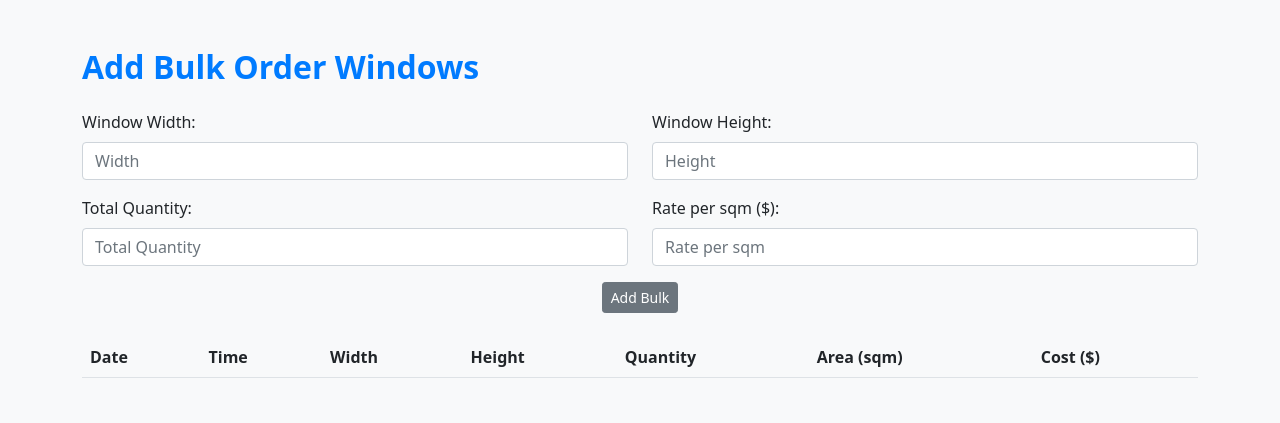
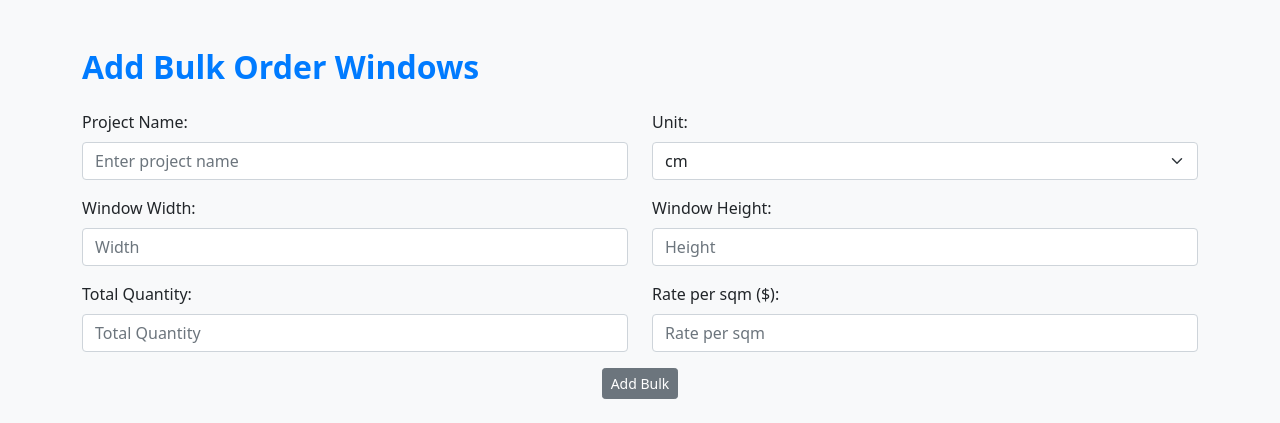
Before and after one commit to Chaitanyspace/Pythontintcal, a Flask app: page /bulk_order in a window 1280 px wide. Shown: the part 56-479 px from the top of the page. Run offline with Flask 3, Linux system fonts and the light colour scheme; lists and menus that the app fills with data are empty; some libraries are stand-ins or nearby versions.

Commit message:
UPDATEDnew

```diff
--- a/static/script.js
+++ b/static/script.js
@@ -1,10 +1,24 @@
 function addCustomWindow() {
+    // Access the elements by ID for custom windows
+    const width = document.getElementById("width").value;
+    const height = document.getElementById("height").value;
+    const quantity = document.getElementById("quantity").value;
+    const rate = document.getElementById("rate").value;
+    const unit = document.getElementById("unit").value;
+
+    // Check if any field is empty
+    if (!width || !height || !quantity || !rate) {
+        alert("Please fill in all fields.");
+        return;
+    }
+
+    // Package data for the request
     const data = {
-        width: document.getElementById("width").value,
-        height: document.getElementById("height").value,
-        quantity: document.getElementById("quantity").value,
-        rate: document.getElementById("rate").value,
-        unit: document.getElementById("unit").value
+        width: width,
+        height: height,
+        quantity: quantity,
+        rate: rate,
+        unit: unit
     };
 
     fetch('/calculate', {
@@ -20,12 +34,26 @@ function addCustomWindow() {
 }
 
 function addBulkOrder() {
+    // Access the elements by ID for bulk orders
+    const width = document.getElementById("bulkWidth").value;
+    const height = document.getElementById("bulkHeight").value;
+    const quantity = document.getElementById("bulkQuantity").value;
+    const rate = document.getElementById("bulkRate").value;
+    const unit = document.getElementById("unit").value;
+
+    // Check if any field is empty
+    if (!width || !height || !quantity || !rate) {
+        alert("Please fill in all fields.");
+        return;
+    }
+
+    // Package data for the request
     const data = {
-        width: document.getElementById("bulkWidth").value,
-        height: document.getElementById("bulkHeight").value,
-        quantity: document.getElementById("bulkQuantity").value,
-        rate: document.getElementById("bulkRate").value,
-        unit: document.getElementById("unit").value
+        width: width,
+        height: height,
+        quantity: quantity,
+        rate: rate,
+        unit: unit
     };
 
     fetch('/calculate', {
--- a/templates/bulk_order.html
+++ b/templates/bulk_order.html
@@ -3,6 +3,22 @@
 {% block content %}
 <h2>Add Bulk Order Windows</h2>
 <form id="bulkOrderForm" class="my-4">
+    <!-- Project Name and Unit Selection -->
+    <div class="row mb-3">
+        <div class="col-md-6">
+            <label for="projectName" class="form-label">Project Name:</label>
+            <input type="text" class="form-control" id="projectName" placeholder="Enter project name">
+        </div>
+        <div class="col-md-6">
+            <label for="unit" class="form-label">Unit:</label>
+            <select class="form-select" id="unit">
+                <option value="cm">cm</option>
+                <option value="in">in</option>
+            </select>
+        </div>
+    </div>
+
+    <!-- Bulk Window Dimensions and Quantity -->
     <div class="row mb-3">
         <div class="col-md-6">
             <label for="bulkWidth" class="form-label">Window Width:</label>
@@ -23,10 +39,14 @@
             <input type="number" class="form-control" id="bulkRate" placeholder="Rate per sqm">
         </div>
     </div>
+
+    <!-- Submit Button -->
     <div class="text-center">
         <button type="button" class="btn btn-secondary btn-sm" onclick="addBulkOrder()">Add Bulk</button>
     </div>
 </form>
+
+<!-- Results Table -->
 <table class="table table-striped" id="resultsTable">
     <thead>
     <tr>
```
Also changed, not shown: templates/custom_window.html (+20 -0 lines).
